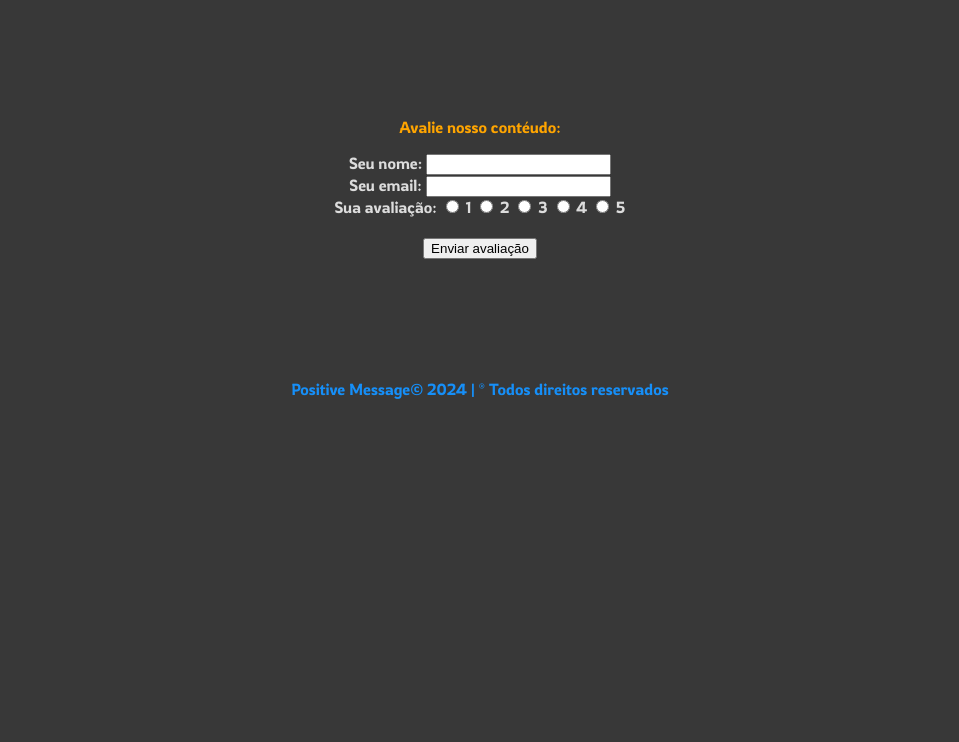
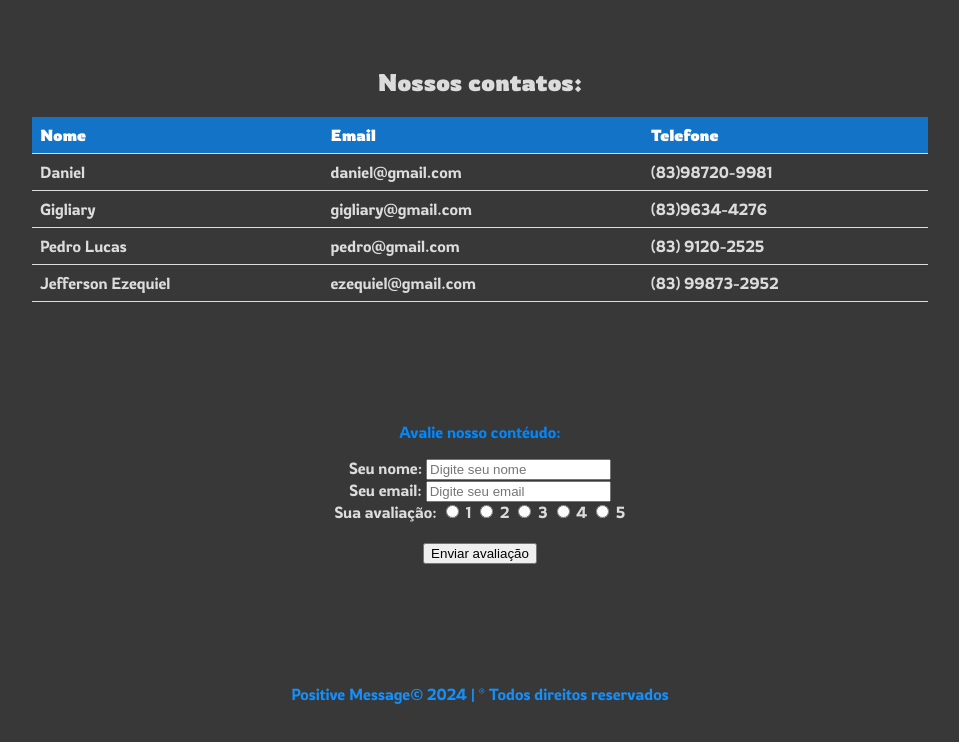
Before and after one commit to GigliarlyM/Site-Projeto-WEB-29-02, a plain HTML site: page contato.html in a window 1280 px wide. Shown: the part 64-806 px from the top of the page, without its empty margins (170-1129 px from the left). Drawn offline with Linux system fonts and the light colour scheme.

Commit message:
Update website

```diff
--- a/contato.html
+++ b/contato.html
@@ -18,7 +18,7 @@
 
     <header>
         <div class="logo">
-            <a href=""><img src="img/logo.png" alt="" width="40px"></a>
+            <a href="index.html"><img src="img/logo.png" alt="" width="40px"></a>
             <p>Positive Message</p>
 
         </div>
@@ -30,23 +30,59 @@
         </nav>
     </header>
 
+
+    <section class="margin-70px">
+        <h1 class="align-center">Nossos contatos:</h1>
+        <table class="contact-table">
+            <thead>
+                <tr>
+                    <th>Nome</th>
+                    <th>Email</th>
+                    <th>Telefone</th>
+                </tr>
+            </thead>
+            <tbody>
+                <tr>
+                    <td>Daniel</td>
+                    <td>daniel@gmail.com</td>
+                    <td>(83)98720-9981</td>
+                </tr>
+                <tr>
+                    <td>Gigliary </td>
+                    <td>gigliary@gmail.com</td>
+                    <td>(83)9634-4276</td>
+                </tr>
+                <tr>
+                    <td>Pedro Lucas</td>
+                    <td>pedro@gmail.com</td>
+                    <td>(83) 9120-2525</td>
+                </tr>
+                <tr>
+                    <td>Jefferson Ezequiel</td>
+                    <td>ezequiel@gmail.com</td>
+                    <td>(83) 99873-2952</td>
+                </tr>
+            </tbody>
+        </table>
+    </section>
+
     <section>
-        <form action="">
-            <p class="orange">Avalie nosso contéudo:</p>
+        <form action="https://formsubmit.co/facisadev@gmail.com" method="post">
+            <p class="light-blue">Avalie nosso contéudo:</p>
             <label for="inputName">Seu nome:</label>
-            <input id="inputName" type="text">
+            <input id="inputName" type="text" name="name" placeholder="Digite seu nome" required>
 
             <br>
             <label for="inputEmail">Seu email:</label>
-            <input id="inputEmail" type="email">
+            <input id="inputEmail" type="email" name="email" placeholder="Digite seu email" required>
 
             <br>
             <label for="inputRadio">Sua avaliação:</label>
-            <input id="inputRadio" name="avaliacao" type="radio"> 1
-            <input id="inputRadio" name="avaliacao" type="radio"> 2
-            <input id="inputRadio" name="avaliacao" type="radio"> 3
-            <input id="inputRadio" name="avaliacao" type="radio"> 4
-            <input id="inputRadio" name="avaliacao" type="radio"> 5
+            <input id="inputRadio" name="avaliacao" type="radio" value="1"> 1
+            <input id="inputRadio" name="avaliacao" type="radio" value="2"> 2
+            <input id="inputRadio" name="avaliacao" type="radio" value="3"> 3
+            <input id="inputRadio" name="avaliacao" type="radio" value="4"> 4
+            <input id="inputRadio" name="avaliacao" type="radio" value="5" required> 5
 
             <br>
             <br>
@@ -54,6 +90,8 @@
         </form>
     </section>
 
+
+
     <footer>Positive Message&copy; 2024 | &reg; Todos direitos reservados</footer>
 </body>
 
--- a/css/style.css
+++ b/css/style.css
@@ -167,3 +167,26 @@ form {
 .button:hover {
     background-color: rgb(9, 89, 160);
 }
+
+.contact-table {
+    cursor: default;
+    width: 100%;
+    border-collapse: collapse;
+
+    th,
+    td {
+        padding: 8px;
+        text-align: left;
+        border-bottom: 1px solid #ddd;
+    }
+
+    tr:hover {
+        background-color: rgb(134, 129, 129);
+    }
+
+    th {
+        background-color: rgb(19, 115, 199);
+        color: white;
+    }
+
+}
```
Also changed, not shown: curso.html (+2 -2 lines), index.html (+1 -1 lines), locadora.html (+1 -1 lines), img/exemplo1.png, img/exemplo2.png, img/exemplo3.png.
